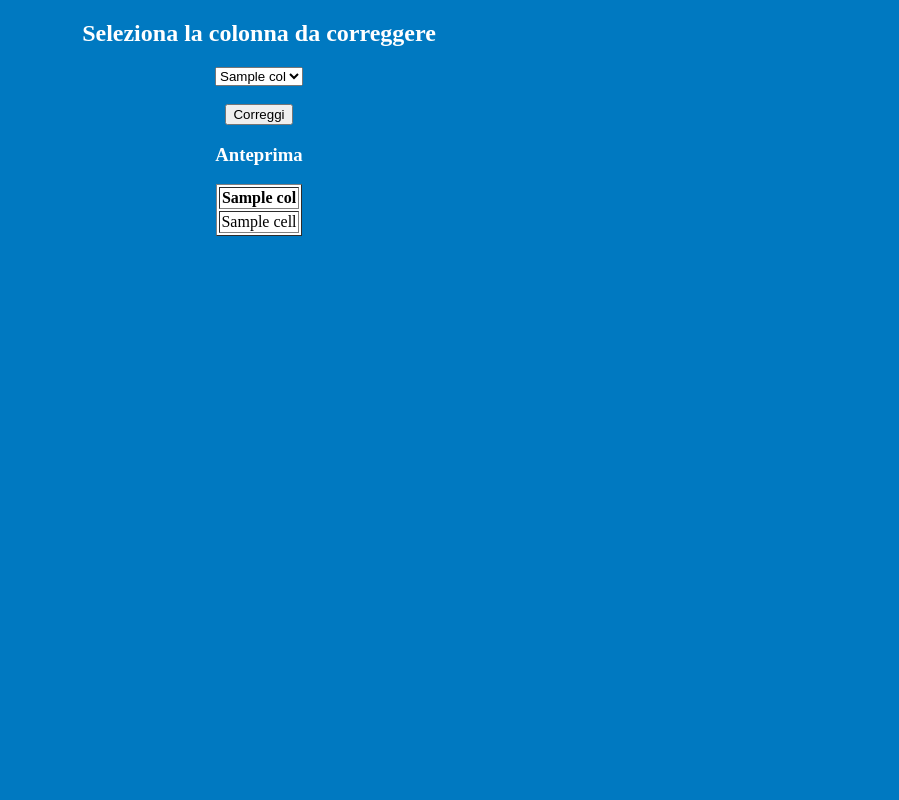
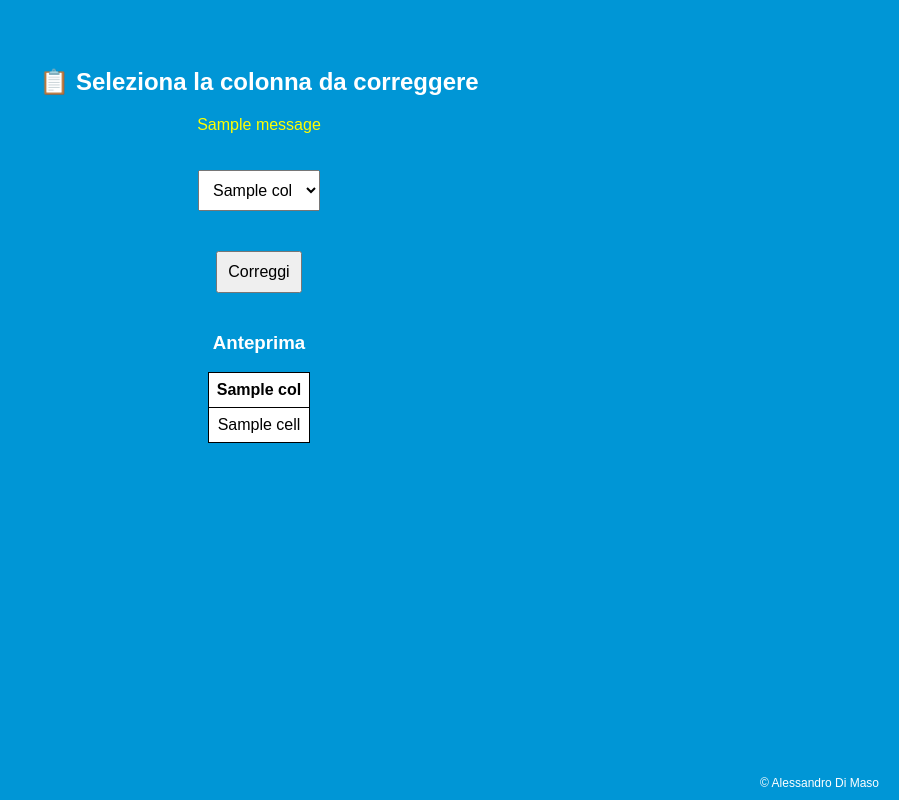
Before and after one commit to xalexciafa/PhoneTool-Alex_web_styled, a Flask app: template templates/colonne.html in a window 1280 px wide. Shown: the whole page, without its empty margins (381-1280 px from the left). Run offline with Flask 3, Linux system fonts and the light colour scheme; the template is opened without the code that fills it: most values are stand-ins (such as "Sample title", 1, 10 or a date in 2020); one stand-in notice (Sample message) is shown.

Commit message:
Add files via upload

```diff
--- a/templates/colonne.html
+++ b/templates/colonne.html
@@ -1,19 +1,36 @@
 <!DOCTYPE html>
 <html lang="it">
-<head><meta charset="UTF-8"><title>Seleziona Colonna</title></head>
-<body style="background-color:#0079C1; color:white; text-align:center;">
-    <h2>Seleziona la colonna da correggere</h2>
+<head>
+  <meta charset="UTF-8">
+  <title>Seleziona Colonna</title>
+  <style>
+    body { background-color: #0096d6; color: white; font-family: Arial, sans-serif; text-align: center; padding: 40px; }
+    table { margin: auto; background: white; color: black; border-collapse: collapse; }
+    th, td { border: 1px solid #000; padding: 8px; }
+    select, input[type="submit"] { padding: 10px; margin: 20px; font-size: 16px; }
+    footer { position: fixed; bottom: 10px; right: 20px; font-size: 12px; }
+  </style>
+</head>
+<body>
+  <h2>📋 Seleziona la colonna da correggere</h2>
+  {% with messages = get_flashed_messages() %}
+    {% if messages %}
+      {% for message in messages %}
+        <p style="color: yellow;">{{ message }}</p>
+      {% endfor %}
+    {% endif %}
+  {% endwith %}
   <form method="POST" action="/correggi">
     <select name="colonna">
       {% for col in colonne %}
       <option value="{{ col }}">{{ col }}</option>
       {% endfor %}
     </select>
-        <br><br>
+    <br>
     <input type="submit" value="Correggi" />
   </form>
   <h3>Anteprima</h3>
-    <table border="1" style="margin:auto; background:white; color:black;">
+  <table>
     <thead>
       <tr>{% for col in anteprima.columns %}<th>{{ col }}</th>{% endfor %}</tr>
     </thead>
@@ -23,5 +40,6 @@
       {% endfor %}
     </tbody>
   </table>
+  <footer>&copy; Alessandro Di Maso</footer>
 </body>
 </html>
```
Also changed, not shown: templates/index.html (+17 -8 lines). Lines whose indentation alone changed are shown as unchanged.
